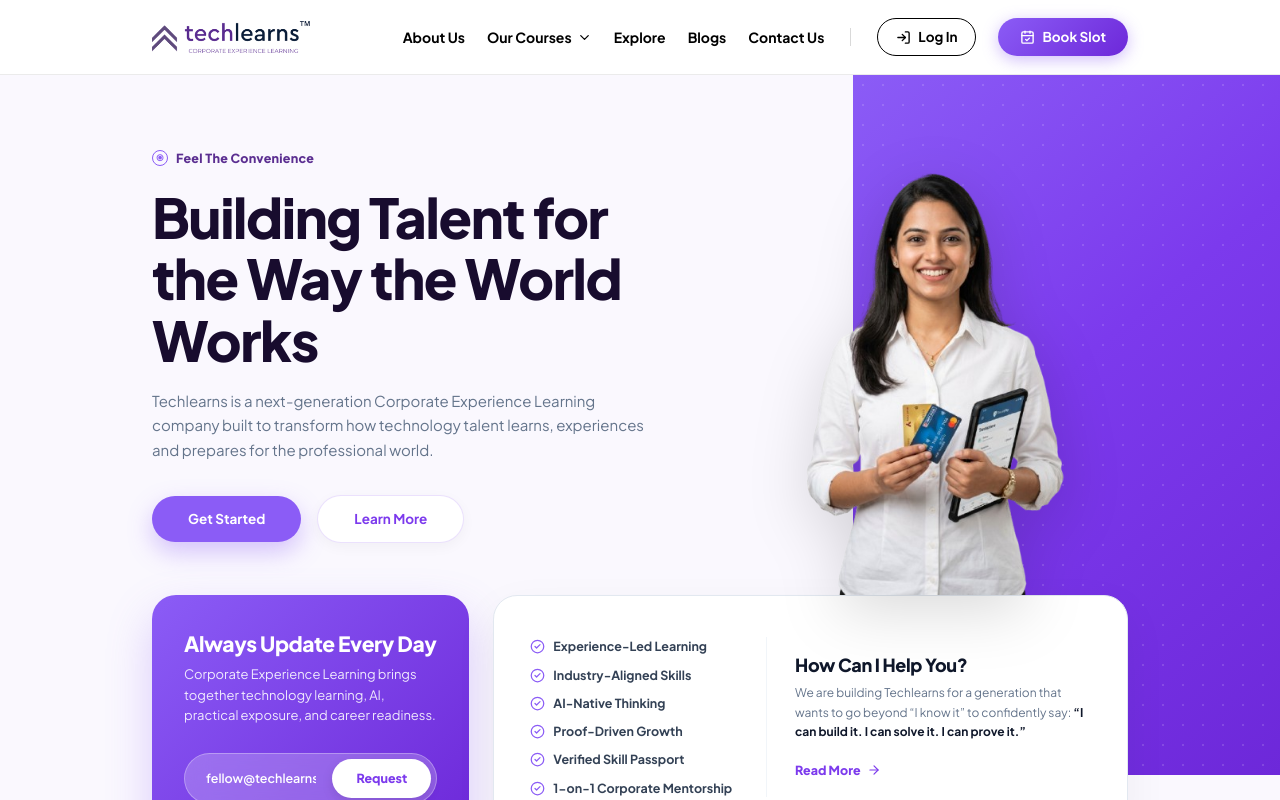
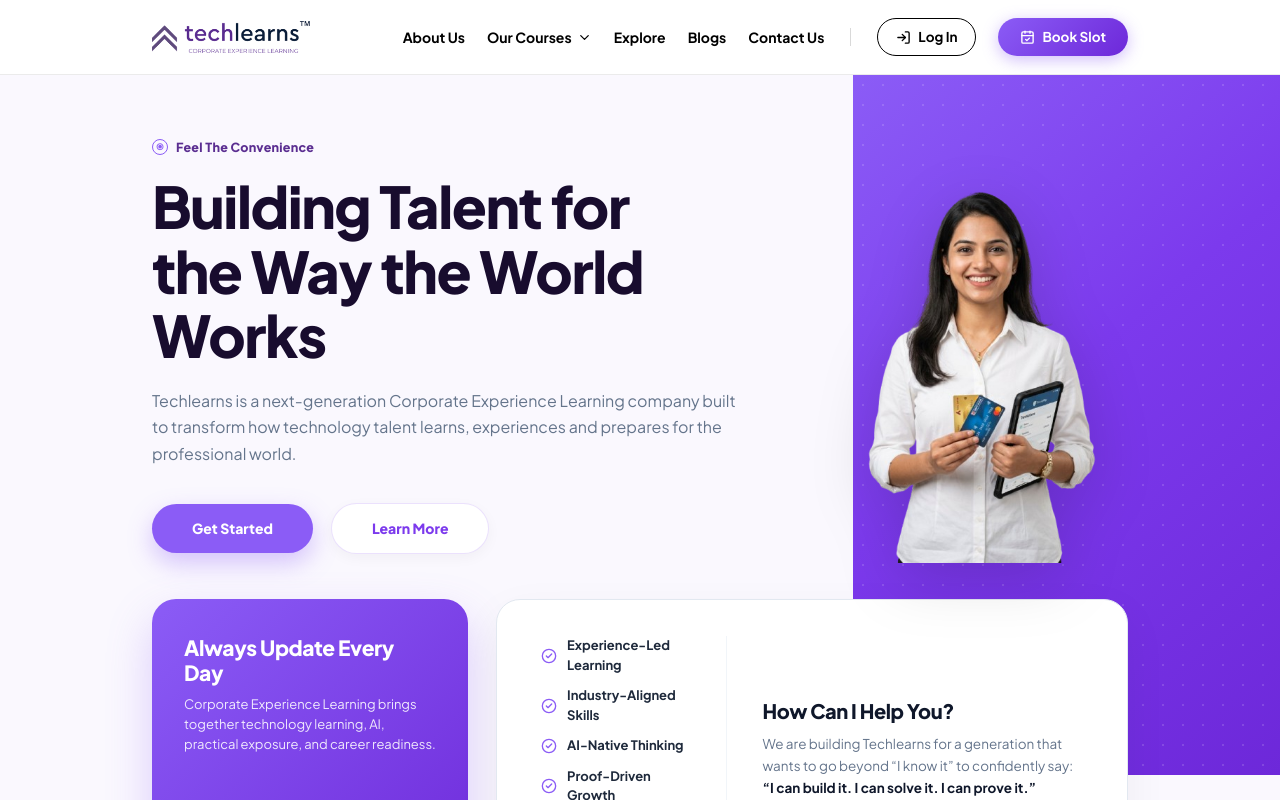
Before and after one commit to kaushalkumar001/techlearns-v2, a Next.js app: page /about in a window 1280 px wide. Shown: the top 800 px of the page. Built offline with nearby package versions, Linux system fonts and the light colour scheme; a web font is replaced by a local one.

Commit message:
Optimize content layout and dimensions for 2:1 White area expansion in AboutHero

```diff
--- a/src/app/about/_components/AboutHero.tsx
+++ b/src/app/about/_components/AboutHero.tsx
@@ -51,12 +51,12 @@ export default function AboutHero() {
 
       <div className="container" style={{ maxWidth: "1200px", margin: "0 auto", padding: "0 24px", position: "relative", zIndex: 10 }}>
 
-        {/* Top Hero Split Grid */}
+        {/* Top Hero Split Grid (67% Left Column / 33% Right Image) */}
         <div
           style={{
             display: "grid",
-            gridTemplateColumns: "1.15fr 0.85fr",
-            gap: "40px",
+            gridTemplateColumns: "1.35fr 0.65fr",
+            gap: "44px",
             alignItems: "center",
             minHeight: "440px"
           }}
@@ -111,12 +111,12 @@ export default function AboutHero() {
               transition={{ duration: 0.5, delay: 0.1 }}
               style={{
                 fontFamily: "var(--font-headings), sans-serif",
-                fontSize: "clamp(36px, 4.3vw, 56px)",
+                fontSize: "clamp(38px, 4.5vw, 60px)",
                 fontWeight: "900",
                 color: "#180C2E",
                 lineHeight: "1.12",
                 letterSpacing: "-0.025em",
-                marginBottom: "18px"
+                marginBottom: "20px"
               }}
             >
               Building Talent for<br />
@@ -129,11 +129,11 @@ export default function AboutHero() {
               animate={{ opacity: 1, y: 0 }}
               transition={{ duration: 0.5, delay: 0.2 }}
               style={{
-                fontSize: "15px",
+                fontSize: "16px",
                 color: "#64748B",
                 lineHeight: "1.65",
-                maxWidth: "500px",
-                marginBottom: "32px",
+                maxWidth: "600px",
+                marginBottom: "36px",
                 fontWeight: "400"
               }}
             >
@@ -145,7 +145,7 @@ export default function AboutHero() {
               initial={{ opacity: 0, y: 16 }}
               animate={{ opacity: 1, y: 0 }}
               transition={{ duration: 0.5, delay: 0.3 }}
-              style={{ display: "flex", alignItems: "center", gap: "16px", flexWrap: "wrap" }}
+              style={{ display: "flex", alignItems: "center", gap: "18px", flexWrap: "wrap" }}
             >
               <Link
                 href="/cel"
@@ -155,10 +155,10 @@ export default function AboutHero() {
                   justifyContent: "center",
                   background: "#8B5CF6",
                   color: "#FFFFFF",
-                  padding: "13px 36px",
+                  padding: "14px 40px",
                   borderRadius: "9999px",
-                  fontSize: "13.5px",
-                  fontWeight: "700",
+                  fontSize: "14px",
+                  fontWeight: "800",
                   textDecoration: "none",
                   boxShadow: "0 10px 24px rgba(139, 92, 246, 0.35)",
                   transition: "all 0.2s ease"
@@ -176,10 +176,10 @@ export default function AboutHero() {
                   background: "#FFFFFF",
                   color: "#7C3AED",
                   border: "1px solid rgba(124, 58, 237, 0.15)",
-                  padding: "13px 36px",
+                  padding: "14px 40px",
                   borderRadius: "9999px",
-                  fontSize: "13.5px",
-                  fontWeight: "700",
+                  fontSize: "14px",
+                  fontWeight: "800",
                   textDecoration: "none",
                   boxShadow: "0 4px 14px rgba(0, 0, 0, 0.04)",
                   transition: "all 0.2s ease"
@@ -205,8 +205,8 @@ export default function AboutHero() {
               src="/crops/hero_student_clean_cutout.png"
               alt="TechLearns Fellow"
               style={{
-                height: "460px",
-                maxHeight: "460px",
+                height: "470px",
+                maxHeight: "470px",
                 width: "auto",
                 objectFit: "contain",
                 marginBottom: "-32px",
@@ -226,8 +226,8 @@ export default function AboutHero() {
           style={{
             display: "grid",
             gridTemplateColumns: "1fr 2fr",
-            gap: "24px",
-            marginTop: "32px"
+            gap: "28px",
+            marginTop: "36px"
           }}
           className="grid-2col"
         >
@@ -300,29 +300,29 @@ export default function AboutHero() {
             </div>
           </div>
 
-          {/* Right White Floating Card */}
+          {/* Right White Floating Card (Expanded 2x width space) */}
           <div
             style={{
               background: "#FFFFFF",
               border: "1px solid #E2E8F0",
               borderRadius: "24px",
-              padding: "32px 36px",
+              padding: "36px 44px",
               boxShadow: "0 15px 45px rgba(0, 0, 0, 0.05)",
               display: "grid",
-              gridTemplateColumns: "1fr 1.25fr",
-              gap: "28px",
+              gridTemplateColumns: "1.1fr 1.9fr",
+              gap: "36px",
               alignItems: "center"
             }}
             className="grid-2col"
           >
 
             {/* Left Column Checklist */}
-            <div style={{ borderRight: "1px solid #F1F5F9", paddingRight: "20px" }}>
-              <div style={{ display: "flex", flexDirection: "column", gap: "9.5px" }}>
+            <div style={{ borderRight: "1px solid #F1F5F9", paddingRight: "28px" }}>
+              <div style={{ display: "flex", flexDirection: "column", gap: "11px" }}>
                 {checklist.map((item) => (
-                  <div key={item} style={{ display: "flex", alignItems: "center", gap: "8px" }}>
-                    <CheckCircle2 size={15} color="#8B5CF6" style={{ flexShrink: 0 }} />
-                    <span style={{ fontSize: "12.5px", fontWeight: "700", color: "#334155" }}>
+                  <div key={item} style={{ display: "flex", alignItems: "center", gap: "10px" }}>
+                    <CheckCircle2 size={16} color="#8B5CF6" style={{ flexShrink: 0 }} />
+                    <span style={{ fontSize: "13px", fontWeight: "700", color: "#1E293B" }}>
                       {item}
                     </span>
                   </div>
@@ -332,10 +332,10 @@ export default function AboutHero() {
 
             {/* Right Column Statement */}
             <div>
-              <h4 style={{ fontFamily: "var(--font-headings), sans-serif", fontSize: "18px", fontWeight: "800", color: "#0F172A", marginBottom: "8px" }}>
+              <h4 style={{ fontFamily: "var(--font-headings), sans-serif", fontSize: "20px", fontWeight: "800", color: "#0F172A", marginBottom: "10px" }}>
                 How Can I Help You?
               </h4>
-              <p style={{ fontSize: "12px", color: "#64748B", lineHeight: "1.6", marginBottom: "16px" }}>
+              <p style={{ fontSize: "13.5px", color: "#64748B", lineHeight: "1.65", marginBottom: "20px" }}>
                 We are building Techlearns for a generation that wants to go beyond “I know it” to confidently say: <strong style={{ color: "#0F172A" }}>“I can build it. I can solve it. I can prove it.”</strong>
               </p>
               <Link
@@ -343,15 +343,15 @@ export default function AboutHero() {
                 style={{
                   display: "inline-flex",
                   alignItems: "center",
-                  gap: "6px",
-                  fontSize: "12.5px",
+                  gap: "8px",
+                  fontSize: "13.5px",
                   fontWeight: "800",
                   color: "#7C3AED",
                   textDecoration: "none"
                 }}
               >
                 <span>Read More</span>
-                <ArrowRight size={14} color="#7C3AED" />
+                <ArrowRight size={15} color="#7C3AED" />
               </Link>
             </div>
 
```
